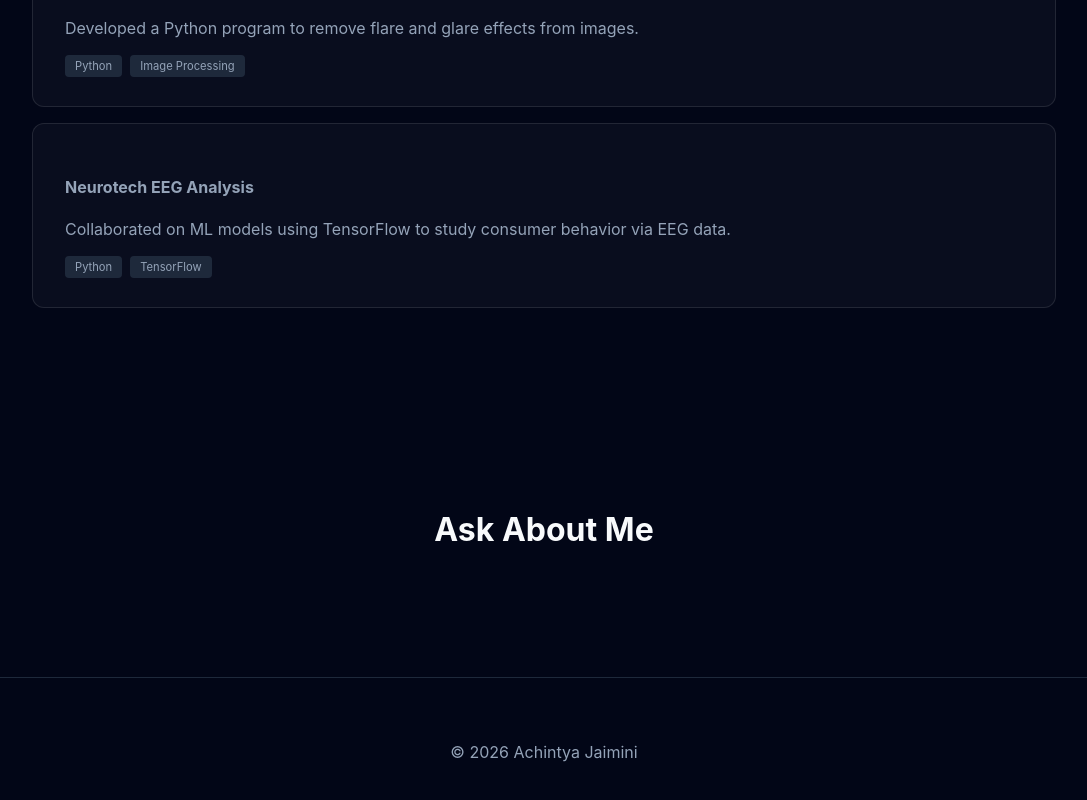
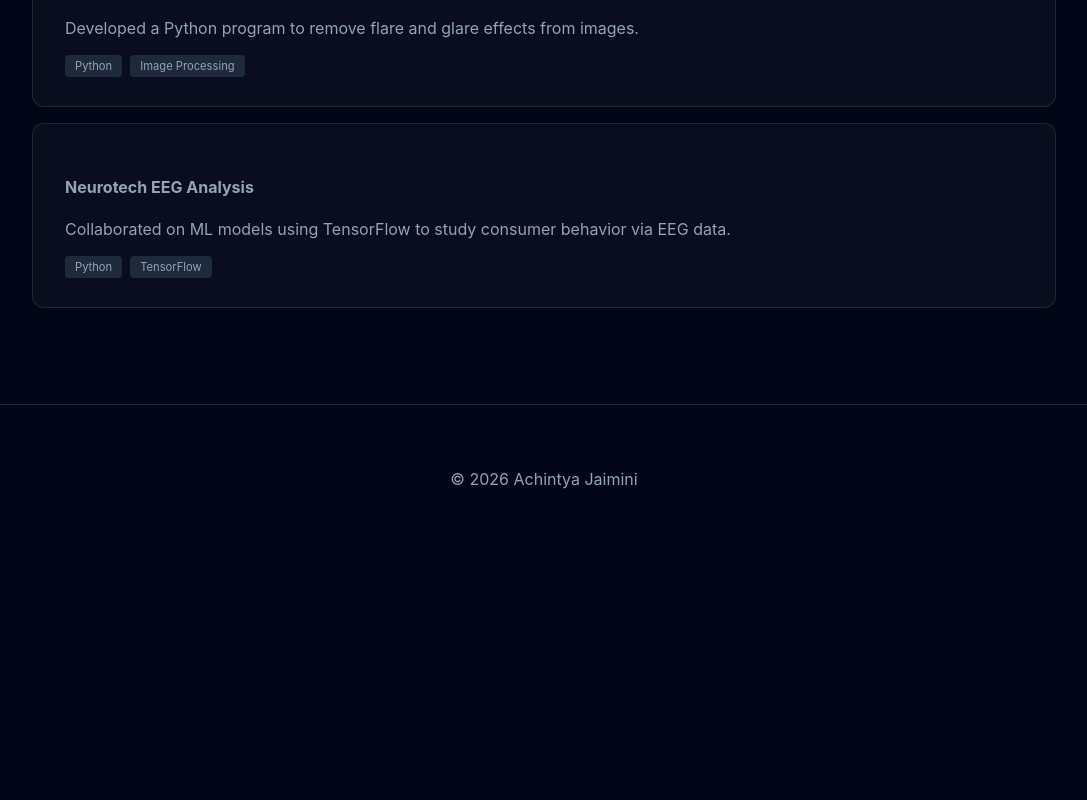
Before and after one commit to Achintya-Jaimini/achintya-jaimini.github.io, a React (Create React App) app: page / in a window 1280 px wide. Shown: the part 3582-4382 px from the top of the page, without its empty margins (96-1183 px from the left). After the commit the page ends 4135 px from the top, so only its background shows below. Built offline with nearby package versions, Linux system fonts and the light colour scheme.

Commit message:
made changes

```diff
--- a/src/App.js
+++ b/src/App.js
@@ -189,11 +189,6 @@ city of Davis</p>
         </div>
       </section>
 
-      <section className="section-padding">
-        <h2 className="section-title">Ask About Me</h2>
-        <Chatbot />
-      </section>
-
       <footer className="footer">
         <p>© 2026 Achintya Jaimini</p>
       </footer>
```
